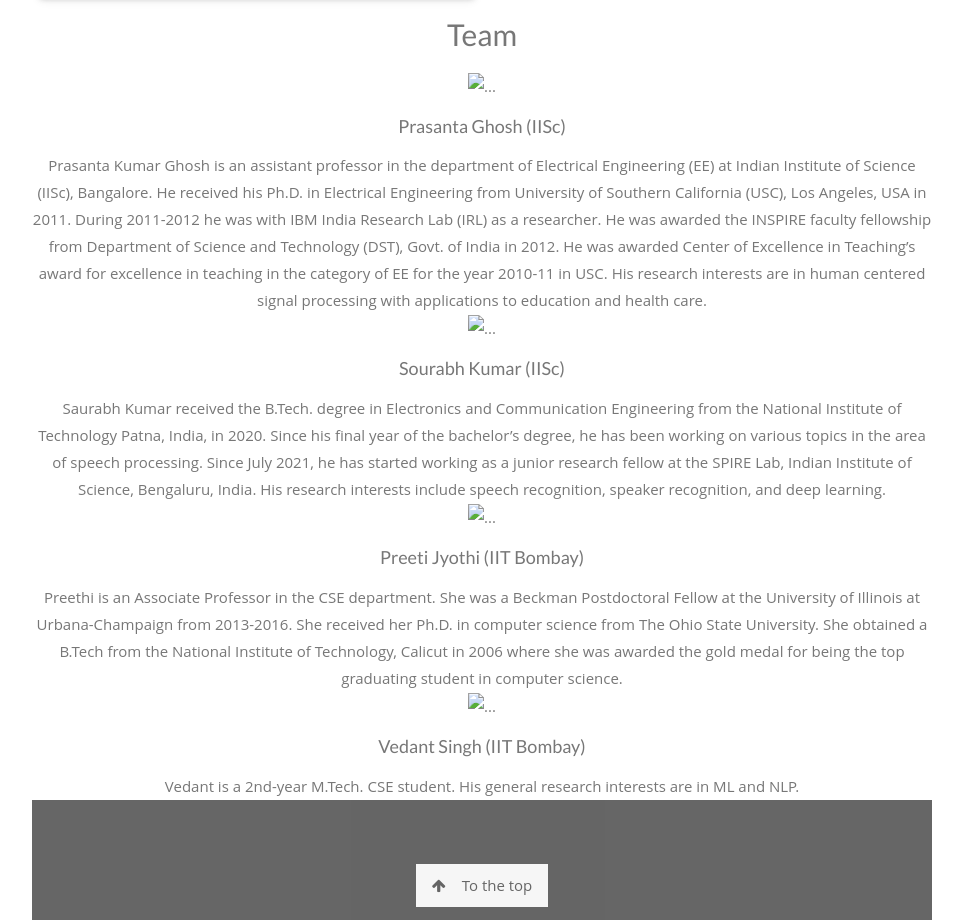
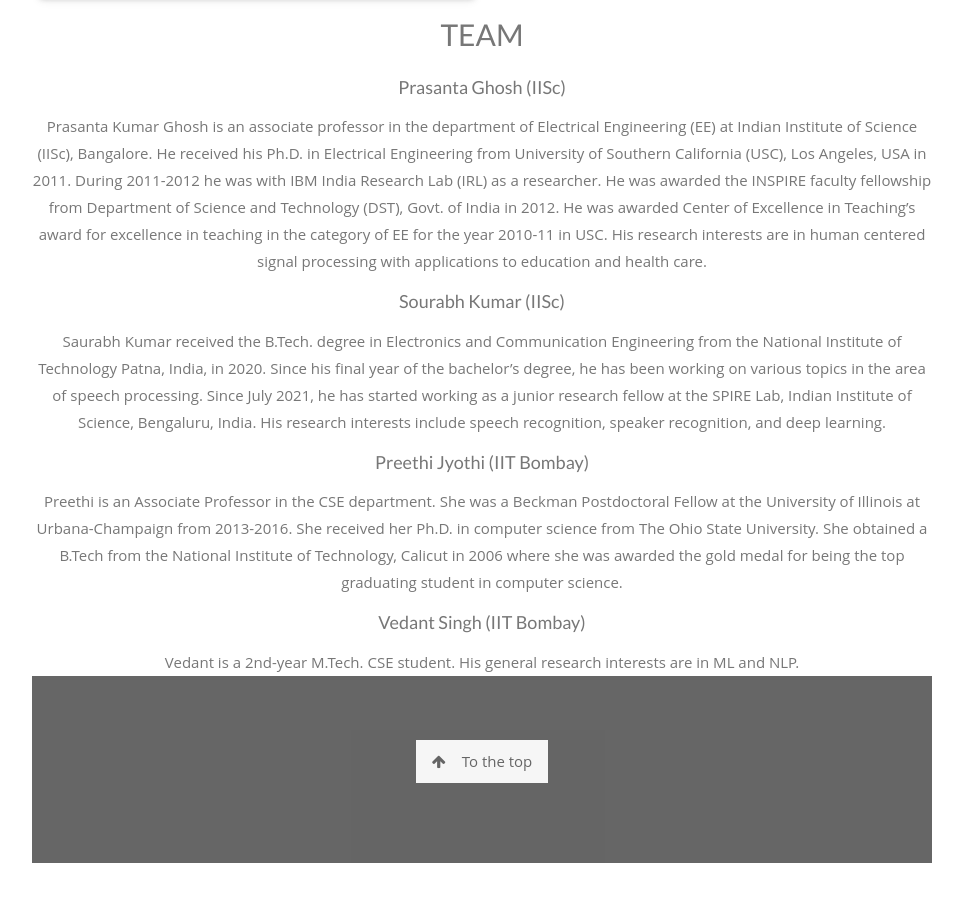
Before and after one commit to V3dantS/elrasr4nltm.github.io, a plain HTML site: page index.html in a window 1280 px wide. Shown: the part 1811-2731 px from the top of the page, without its empty margins (158-1121 px from the left). Drawn offline with nearby package versions, Linux system fonts and the light colour scheme.

Commit message:
Update index.html

```diff
--- a/index.html
+++ b/index.html
@@ -293,32 +293,32 @@ body {
 
   <section class="testimonials text-center bg-light" id="team" >
     <div class="container">
-        <h2 class="mb-5">Team</h2>
+        <h2 class="mb-5">TEAM</h2>
         <div class="row">
             <div class="col-lg-4">
                 <div class="testimonial-item mx-auto mb-5 mb-lg-0">
-                    <img class="img-fluid rounded-circle mb-3" src="assets/img/testimonials-1.jpg" alt="..." />
+
                     <h5>Prasanta Ghosh (IISc)</h5>
-                    <p class="font-weight-light mb-0">Prasanta Kumar Ghosh is an assistant professor in the department of Electrical Engineering (EE) at Indian Institute of Science (IISc), Bangalore. He received his Ph.D. in Electrical Engineering from University of Southern California (USC), Los Angeles, USA in 2011. During 2011-2012 he was with IBM India Research Lab (IRL) as a researcher. He was awarded the INSPIRE faculty fellowship from Department of Science and Technology (DST), Govt. of India in 2012. He was awarded Center of Excellence in Teaching’s award for excellence in teaching in the category of EE for the year 2010-11 in USC. His research interests are in human centered signal processing with applications to education and health care.</p>
+                    <p class="font-weight-light mb-0">Prasanta Kumar Ghosh is an associate professor in the department of Electrical Engineering (EE) at Indian Institute of Science (IISc), Bangalore. He received his Ph.D. in Electrical Engineering from University of Southern California (USC), Los Angeles, USA in 2011. During 2011-2012 he was with IBM India Research Lab (IRL) as a researcher. He was awarded the INSPIRE faculty fellowship from Department of Science and Technology (DST), Govt. of India in 2012. He was awarded Center of Excellence in Teaching’s award for excellence in teaching in the category of EE for the year 2010-11 in USC. His research interests are in human centered signal processing with applications to education and health care.</p>
                 </div>
             </div>
             <div class="col-lg-4">
                 <div class="testimonial-item mx-auto mb-5 mb-lg-0">
-                    <img class="img-fluid rounded-circle mb-3" src="assets/img/testimonials-2.jpg" alt="..." />
+
                     <h5>Sourabh Kumar (IISc)</h5>
                     <p class="font-weight-light mb-0">Saurabh Kumar received the B.Tech. degree in Electronics and Communication Engineering from the National Institute of Technology Patna, India, in 2020. Since his final year of the bachelor’s degree, he has been working on various topics in the area of speech processing. Since July 2021, he has started working as a junior research fellow at the SPIRE Lab, Indian Institute of Science, Bengaluru, India. His research interests include speech recognition, speaker recognition, and deep learning.</p>
                 </div>
             </div>
             <div class="col-lg-4">
                 <div class="testimonial-item mx-auto mb-5 mb-lg-0">
-                    <img class="img-fluid rounded-circle mb-3" src="assets/img/testimonials-3.jpg" alt="..." />
-                    <h5>Preeti Jyothi (IIT Bombay)</h5>
+
+                    <h5>Preethi Jyothi (IIT Bombay)</h5>
                     <p class="font-weight-light mb-0">Preethi is an Associate Professor in the CSE department. She was a Beckman Postdoctoral Fellow at the University of Illinois at Urbana-Champaign from 2013-2016. She received her Ph.D. in computer science from The Ohio State University. She obtained a B.Tech from the National Institute of Technology, Calicut in 2006 where she was awarded the gold medal for being the top graduating student in computer science.</p>
                 </div>
             </div>
             <div class="col-lg-4">
               <div class="testimonial-item mx-auto mb-5 mb-lg-0">
-                  <img class="img-fluid rounded-circle mb-3" src="assets/img/testimonials-3.jpg" alt="..." />
+
                   <h5>Vedant Singh (IIT Bombay)</h5>
                   <p class="font-weight-light mb-0">Vedant is a 2nd-year M.Tech. CSE student. His general research interests are in ML and NLP.</p>
               </div>
```
